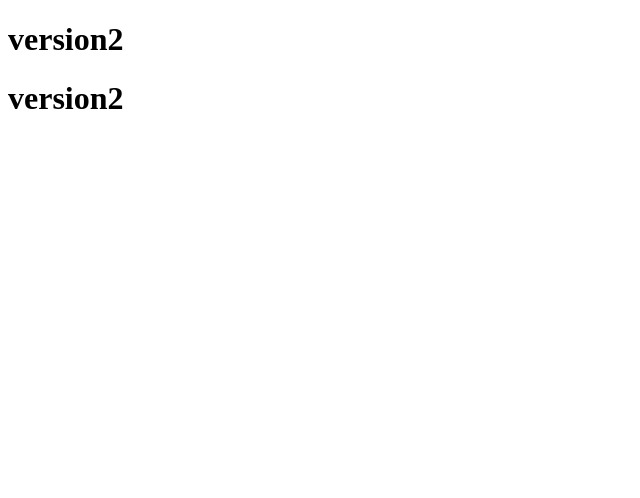
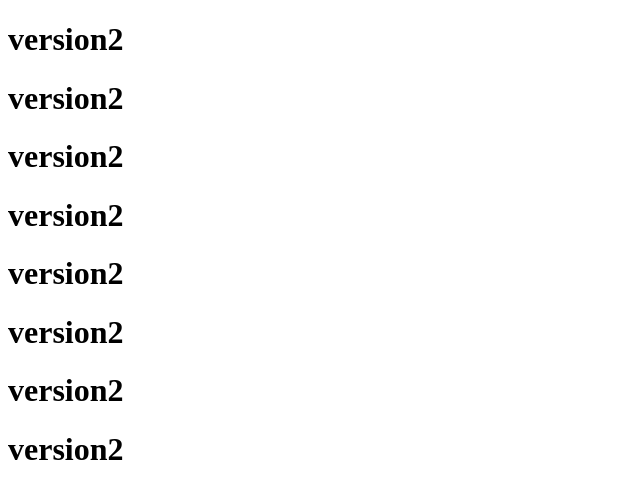
Before and after one commit to Anjali10kc/newww, a plain HTML site: page git.html in a window 1280 px wide. Shown: the whole page, without its empty margins (0-640 px from the left). Drawn offline with Linux system fonts and the light colour scheme.

Commit message:
version1

```diff
--- a/git.html
+++ b/git.html
@@ -8,5 +8,11 @@
 <body>
     <h1>version2</h1>
     <h1>version2</h1>
+    <h1>version2</h1>
+    <h1>version2</h1>
+    <h1>version2</h1>
+    <h1>version2</h1>
+    <h1>version2</h1>
+    <h1>version2</h1>
 </body>
 </html>
```
